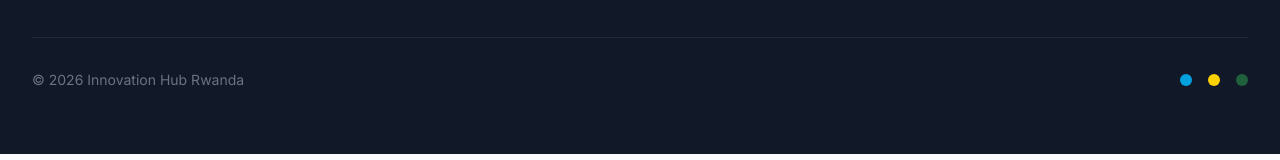
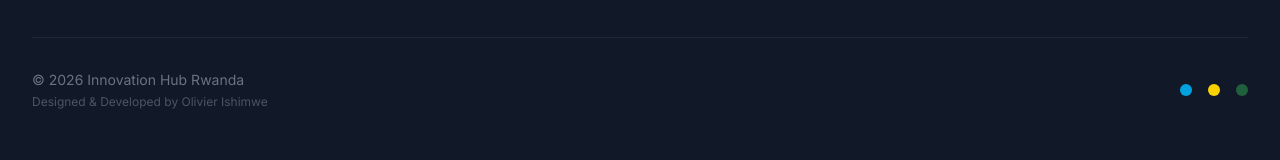
Before and after one commit to ishimweolivier-coder/Innovation_hub_project, a React (Vite) app: page / in a window 1280 px wide. Shown: the part 4125-4285 px from the top of the page. Built offline with nearby package versions, Linux system fonts and the light colour scheme; no server answers.

Commit message:
add designed & developed by credit in footer

```diff
--- a/src/components/layout/Footer.jsx
+++ b/src/components/layout/Footer.jsx
@@ -98,10 +98,18 @@
         </div>
 
         <div className="border-t border-gray-800 mt-12 pt-8 flex flex-col sm:flex-row justify-between items-center gap-4">
-          <p className="text-sm text-gray-500">
-            &copy; 2026{' '}
-            Innovation Hub Rwanda
-          </p>
+          <div>
+            <p className="text-sm text-gray-500">
+              &copy; 2026{' '}
+              Innovation Hub Rwanda
+            </p>
+            <p className="text-xs text-gray-600 mt-1">
+              Designed &amp; Developed by{' '}
+              <a href="https://x.com/ishimwe_O_1" target="_blank" rel="noopener noreferrer" className="hover:text-primary-400 transition-colors">
+                Olivier Ishimwe
+              </a>
+            </p>
+          </div>
           <div className="flex gap-4">
             <span className="w-3 h-3 rounded-full bg-rwanda-blue" title="Rwanda" />
             <span className="w-3 h-3 rounded-full bg-rwanda-yellow" title="Rwanda" />
```
